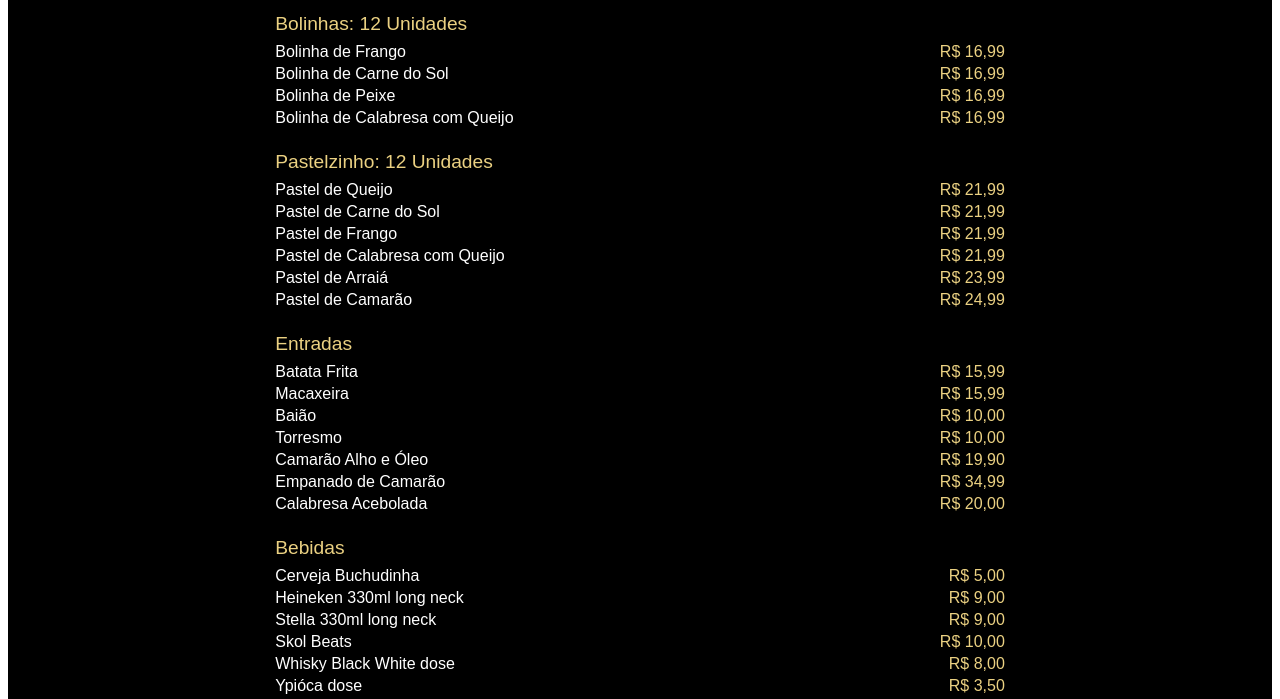
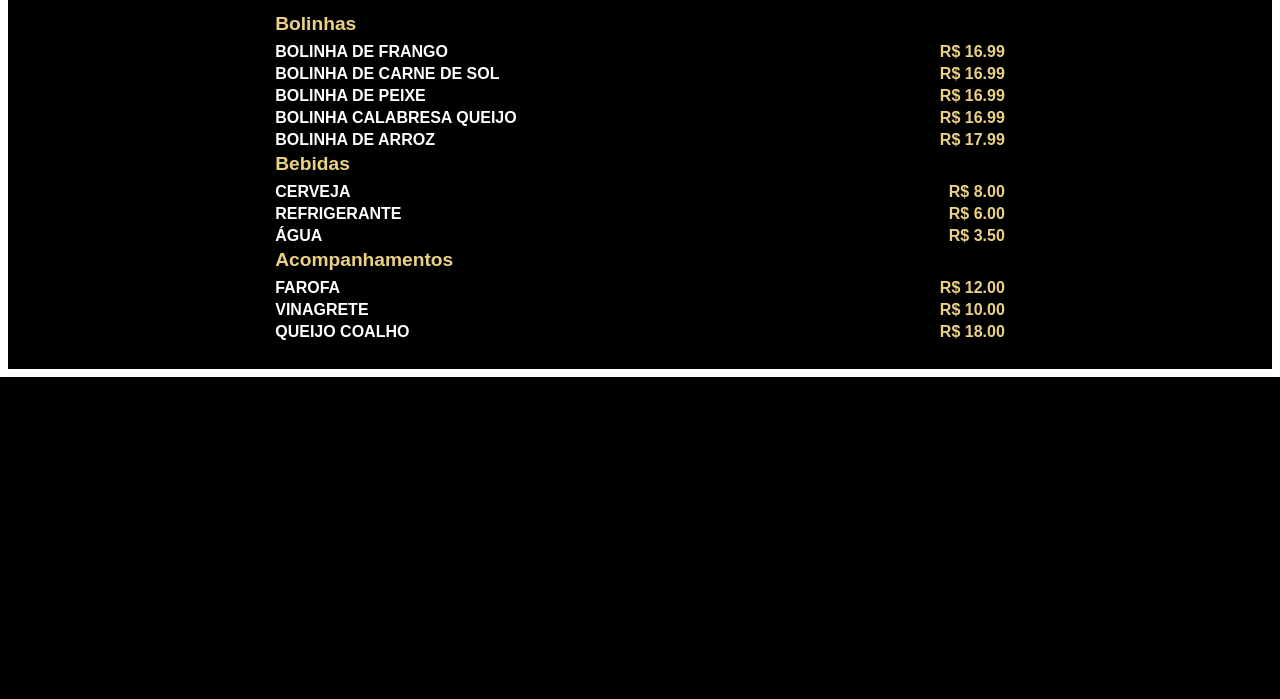
Before and after one commit to 6644-FontEnd/menu-churrasquinho-maraponga, a website: page index.html in a window 1280 px wide. Shown: the part 249-948 px from the top of the page. After the commit the page ends 800 px from the top, so only its background shows below. Drawn offline with Linux system fonts and the light colour scheme.

Commit message:
criado o arquivo menu.json

```diff
--- a/index.html
+++ b/index.html
@@ -3,20 +3,60 @@
 
 <head>
     <meta charset="UTF-8">
-    <title>Menu Simples</title>
+    <title>Menu Churrasquim Maraponga</title>
     <link rel="stylesheet" href="style.css">
 </head>
 
 <body>
     <div class="menu-container">
+        <!-- Logo -->
         <div class="logo-container">
-            <img class="logo" src="./img/logoSemFundo.png" alt="">
+            <img class="logo" src="./img/logoSemFundo.png" alt="Logo Churrasquim Maraponga">
         </div>
+
+        <!-- Menu será injetado aqui -->
         <div id="menu"></div>
     </div>
-    <script src="menu.js"></script>
+
+    <script>
+        fetch("menu.json") // busca o arquivo local
+            .then(response => response.json())
+            .then(menu => {
+                const menuDiv = document.getElementById('menu');
+                menuDiv.innerHTML = ""; // Limpa antes de renderizar
+
+                Object.keys(menu).forEach(categoria => {
+                    // título da categoria
+                    const catTitle = document.createElement('h2');
+                    catTitle.textContent = categoria.charAt(0).toUpperCase() + categoria.slice(1);
+                    catTitle.classList.add("menu-title");
+                    menuDiv.appendChild(catTitle);
+
+                    // itens da categoria
+                    menu[categoria].forEach(item => {
+                        const itemDiv = document.createElement('div');
+                        itemDiv.classList.add("produto-item");
+
+                        const nomeSpan = document.createElement('span');
+                        nomeSpan.classList.add("produto-nome");
+                        nomeSpan.textContent = item.name;
+
+                        const precoSpan = document.createElement('span');
+                        precoSpan.classList.add("produto-preco");
+                        precoSpan.textContent = `R$ ${item.price.toFixed(2)}`;
+
+                        itemDiv.appendChild(nomeSpan);
+                        itemDiv.appendChild(precoSpan);
+
+                        menuDiv.appendChild(itemDiv);
+                    });
+                });
+            })
+            .catch(err => {
+                console.error("Erro ao carregar o menu:", err);
+                document.getElementById('menu').innerHTML = "<p style='color: red;'>Erro ao carregar o menu.</p>";
+            });
+    </script>
 </body>
 
-<script src="script.js"></script
-
 </html>
--- /dev/null
+++ b/menu.json
@@ -0,0 +1,19 @@
+{
+  "Bolinhas": [
+    { "name": "Bolinha de Frango", "price": 16.99 },
+    { "name": "Bolinha de carne de Sol", "price": 16.99 },
+    { "name": "Bolinha de Peixe", "price": 16.99 },
+    { "name": "Bolinha calabresa queijo", "price": 16.99},
+    { "name": "Bolinha de arroz", "price": 17.99}
+  ],
+  "Bebidas": [
+    { "name": "Cerveja", "price": 8.00 },
+    { "name": "Refrigerante", "price": 6.00 },
+    { "name": "Água", "price": 3.50 }
+  ],
+  "Acompanhamentos": [
+    { "name": "Farofa", "price": 12.00 },
+    { "name": "Vinagrete", "price": 10.00 },
+    { "name": "Queijo Coalho", "price": 18.00 }
+  ]
+}
--- /dev/null
+++ b/package.json
@@ -0,0 +1,5 @@
+{
+  "dependencies": {
+    "express": "^5.1.0"
+  }
+}
--- a/script.js
+++ /dev/null
@@ -1,63 +0,0 @@
-const bolinhas = [
-  { name: "Bolinha de Frango", price: "R$ 16,99" },
-  { name: "Bolinha de Carne do Sol", price: "R$ 16,99" },
-  { name: "Bolinha de Peixe", price: "R$ 16,99" },
-  { name: "Bolinha de Calabresa com Queijo", price: "R$ 16,99" },
-];
-
-const pastelzinhos = [
-  { name: "Pastel de Queijo", price: "R$ 21,99" },
-  { name: "Pastel de Carne do Sol", price: "R$ 21,99" },
-  { name: "Pastel de Frango", price: "R$ 21,99" },
-  { name: "Pastel de Calabresa com Queijo", price: "R$ 21,99" },
-  { name: "Pastel de Arraiá", price: "R$ 23,99" },
-  { name: "Pastel de Camarão", price: "R$ 24,99" },
-];
-
-const entradas = [
-  { name: "Batata Frita", price: "R$ 15,99" },
-  { name: "Macaxeira", price: "R$ 15,99" },
-  { name: "Baião", price: "R$ 10,00" },
-  { name: "Torresmo", price: "R$ 10,00" },
-  { name: "Camarão Alho e Óleo", price: "R$ 19,90" },
-  { name: "Empanado de Camarão", price: "R$ 34,99" },
-  { name: "Calabresa Acebolada", price: "R$ 20,00" },
-];
-
-const bebidas = [
-  { name: "Cerveja Buchudinha", price: "R$ 5,00" },
-  { name: "Heineken 330ml long neck", price: "R$ 9,00" },
-  { name: "Stella 330ml long neck", price: "R$ 9,00" },
-  { name: "Skol Beats", price: "R$ 10,00" },
-  { name: "Whisky Black White dose", price: "R$ 8,00" },
-  { name: "Ypióca dose", price: "R$ 3,50" },
-  { name: "Ypióca (copo) 200ml", price: "R$ 7,00" },
-  { name: "Água de côco (jarra)", price: "R$ 12,00" },
-  { name: "sucos", price: "R$ 7,00" },
-  { name: "Água com Gás", price: "R$ 3,00" },
-  { name: "Água sem Gás", price: "R$ 2,00" },
-];
-
-function renderSection(title, items) {
-  let html = `<div class="menu-section"><div class="menu-title">${title}</div>`;
-  items.forEach((item) => {
-    html += `<div class="produto-item">
-      <span class="produto-nome">${item.name}</span>
-      <span class="produto-preco">${item.price}</span>
-    </div>`;
-  });
-  html += `</div>`;
-  return html;
-}
-
-document.getElementById("menu").innerHTML =
-  renderSection("Bolinhas: 12 Unidades", bolinhas) +
-  renderSection("Pastelzinho: 12 Unidades", pastelzinhos) +
-  renderSection("Entradas", entradas) +
-  renderSection("Bebidas", bebidas) +
-  `<div class="menu-section"><div class="menu-title">Quinta do Caragueijo</div>
-    <div class="produto-item"><span class="produto-nome">03 Unidades</span><span class="produto-preco">R$ 26,99</span></div>
-  </div>
-  <div class="menu-section"><div class="menu-title">Aos Domingos</div>
-    <div class="produto-item"><span class="produto-nome">Panelada</span><span class="produto-preco">R$ 29,90</span></div>
-  </div>`;
--- a/style.css
+++ b/style.css
@@ -48,13 +48,17 @@
 
 .produto-nome {
     font-weight: 500;
+    text-transform: uppercase;
+    font-weight: bold;
 }
 
 .produto-preco {
     color: #ebd182;
+    text-transform: uppercase;
+    font-weight: bold;
 }
 
-@media (max-width: 600px) {
+@media (max-width: 400px) {
     .menu-container {
         max-width: 100%;
         padding: 8px;
```
Also changed, not shown: 1 other file.
